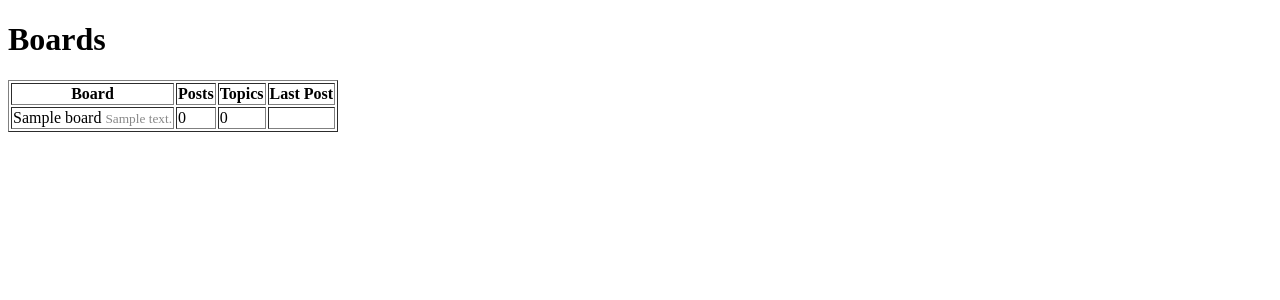
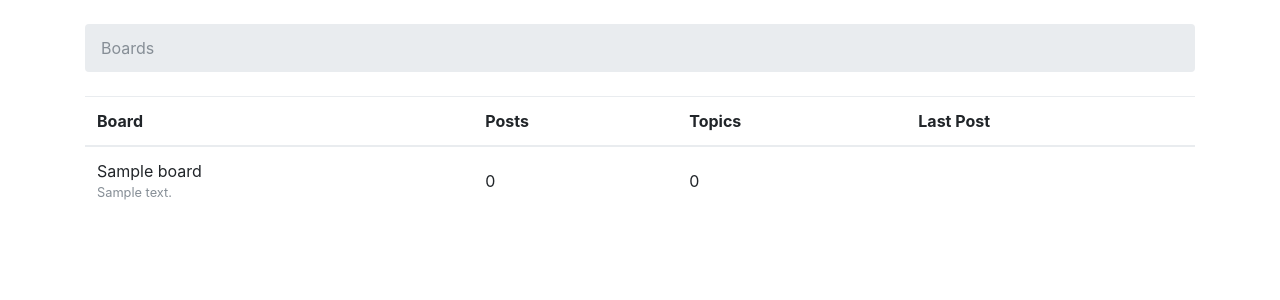
Before and after one commit to rasulov3645/myproject, a Django app: page / in a window 1280 px wide. Shown: the top 300 px of the page. Run offline with Django 3.2, Linux system fonts and the light colour scheme; tables that the repository leaves empty hold one stand-in row (values such as "Sample post"); some libraries are stand-ins or nearby versions.

Commit message:
edit templates/home.html

```diff
--- a/templates/home.html
+++ b/templates/home.html
@@ -1,13 +1,17 @@
-<!DOCTYPE html>
+{% load static %}<!DOCTYPE html>
 <html lang="en">
 <head>
 	<meta charset="UTF-8">
 	<title>Boards</title>
+	<link rel="stylesheet" href="{% static 'css/bootstrap.min.css' %}">
 </head>
 <body>
-	<h1>Boards</h1>
-	<table border="1">
-		<thead>
+    <div class="container">
+     	<ol class="breadcrumb my-4">
+        	<li class="breadcrumb-item active">Boards</li>
+      	</ol>
+      	<table class="table">
+        	<thead class="thead-inverse">
 				<tr>
 					<th>Board</th>
 					<th>Posts</th>
@@ -20,18 +24,16 @@
 				<tr>
 					<td>
 						{{ board.name }}
-					<small style="color: #888">{{ board.description }}</small>
+						<small class="text-muted d-block">{{ board.description }}</small>
 					</td>
-				<td>0</td>
-				<td>0</td>
+					<td class="align-middle">0</td>
+					<td class="align-middle">0</td>
 					<td></td>
 				</tr>
 				{% endfor %}
 			</tbody>
-
-
 		</table>
-
+	</div>
 
 </body>
 </html>
```
Lines whose indentation alone changed are shown as unchanged.
